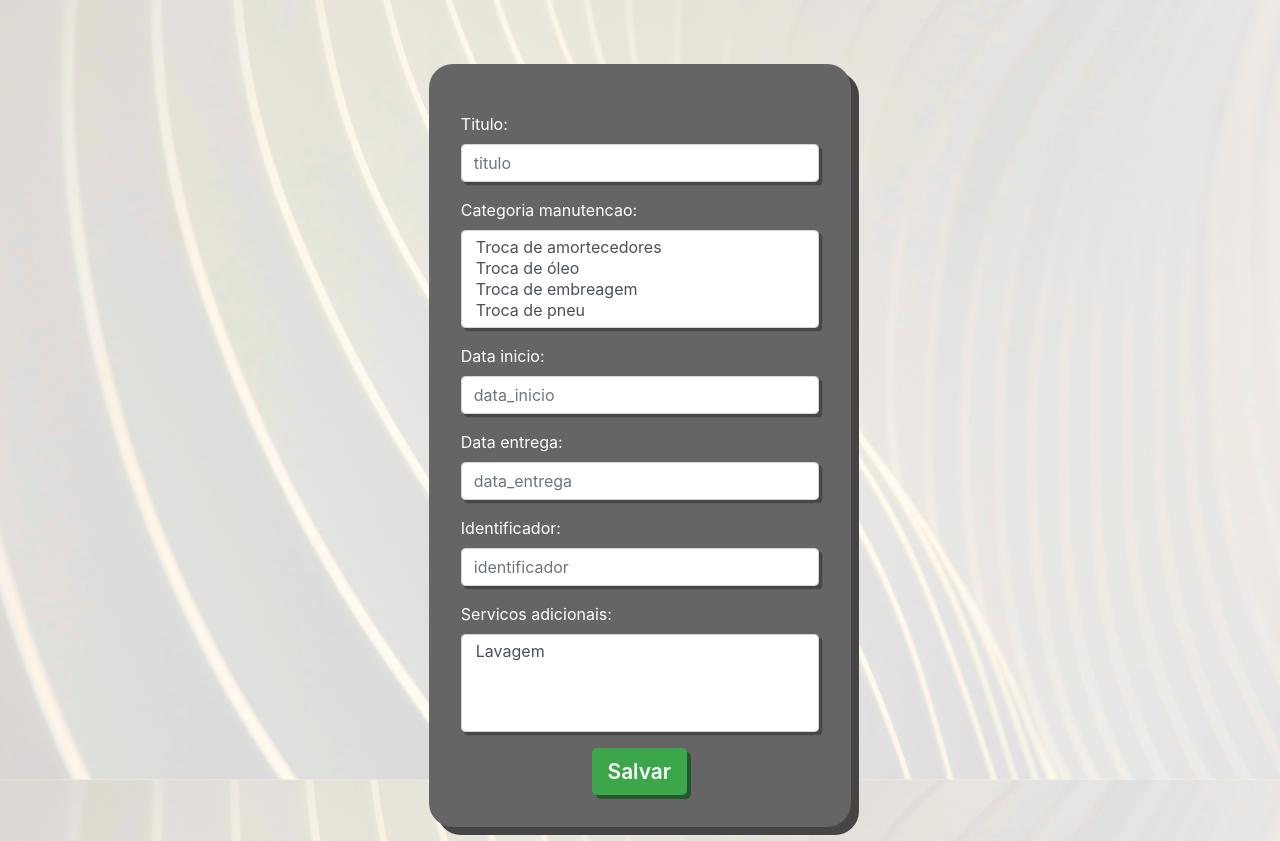
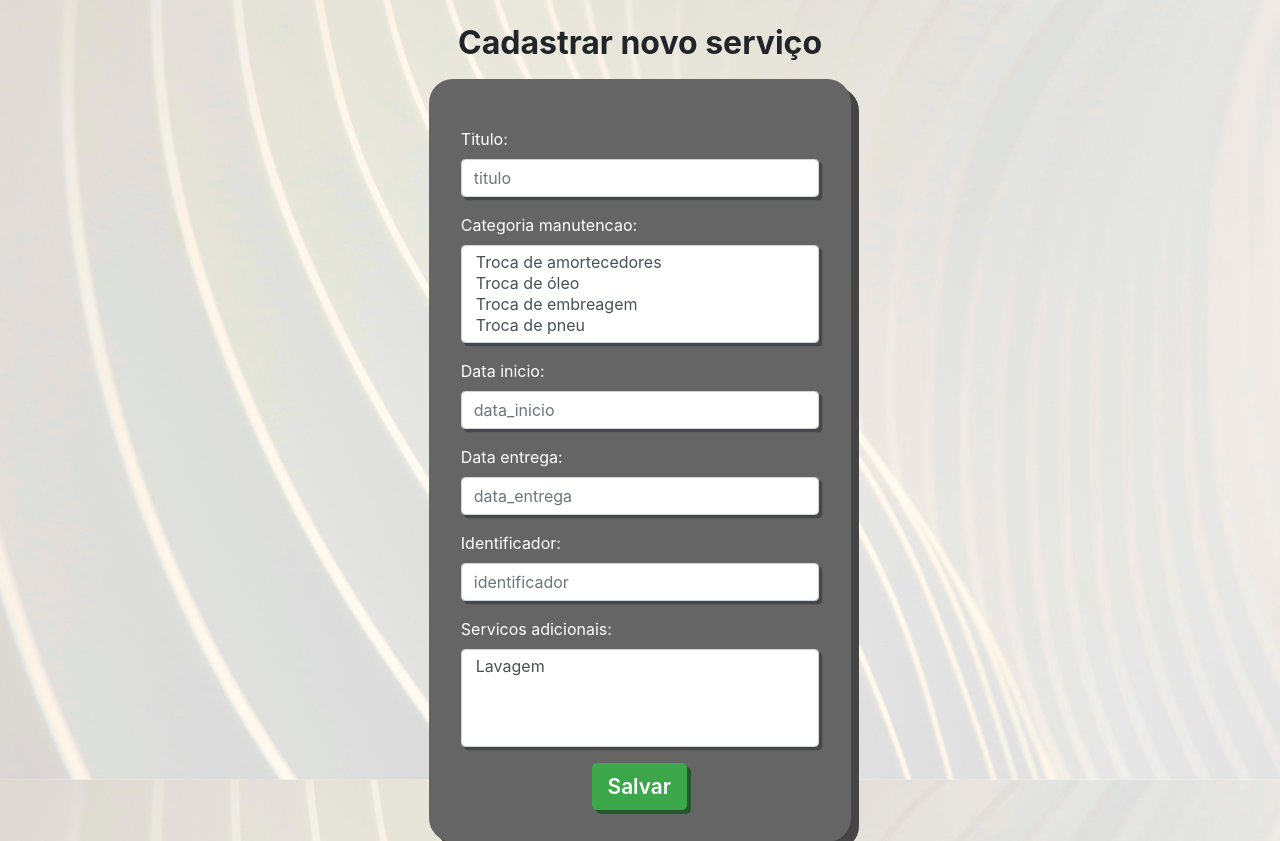
Before and after one commit to GiovaniGD/nova-oficina, a Django app: page /servicos/novo_servico/ in a window 1280 px wide. Shown: the part 75-916 px from the top of the page. Run offline with Django 4.2, Linux system fonts and the light colour scheme; data comes from the database, SQL or seed files in the repository; parts of the project's set-up code (start-up, migrations or seed data) failed here and were passed over.

Commit message:
Titulos nas telas

```diff
--- a/clientes/templates/clientes.html
+++ b/clientes/templates/clientes.html
@@ -6,6 +6,11 @@
 {% endblock %}
 
 {% block 'dashboard' %}
+
+<br>
+<div class="tituloPagina">
+    <h2>Cadastrar novo serviço</h2>
+</div>
     <div class="container">
         <div class="row">
             <div onclick="exibir_form('1')" class="btn-principal" id="btn-add-cliente">< Adicionar cliente</div>
--- a/servicos/templates/novo_servico.html
+++ b/servicos/templates/novo_servico.html
@@ -7,7 +7,11 @@
 
 
 {% block 'dashboard' %}
-    <br><br>
+
+<br>
+<div class="tituloPagina">
+    <h2>Cadastrar novo serviço</h2>
+</div>
     <div class="container">
         <form action="{% url 'novo_servico' %}" method="POST">{% csrf_token %}
 
--- a/templates/static/clientes/css/clientes.css
+++ b/templates/static/clientes/css/clientes.css
@@ -158,3 +158,11 @@ button#btn-servico-adicional {
     padding: 0.7rem 1.4rem;
     margin-left: 28%;
 }
+
+.tituloPagina {
+    text-align: center;
+}
+
+.tituloPagina h2{
+    font-weight: bold;
+}
```
